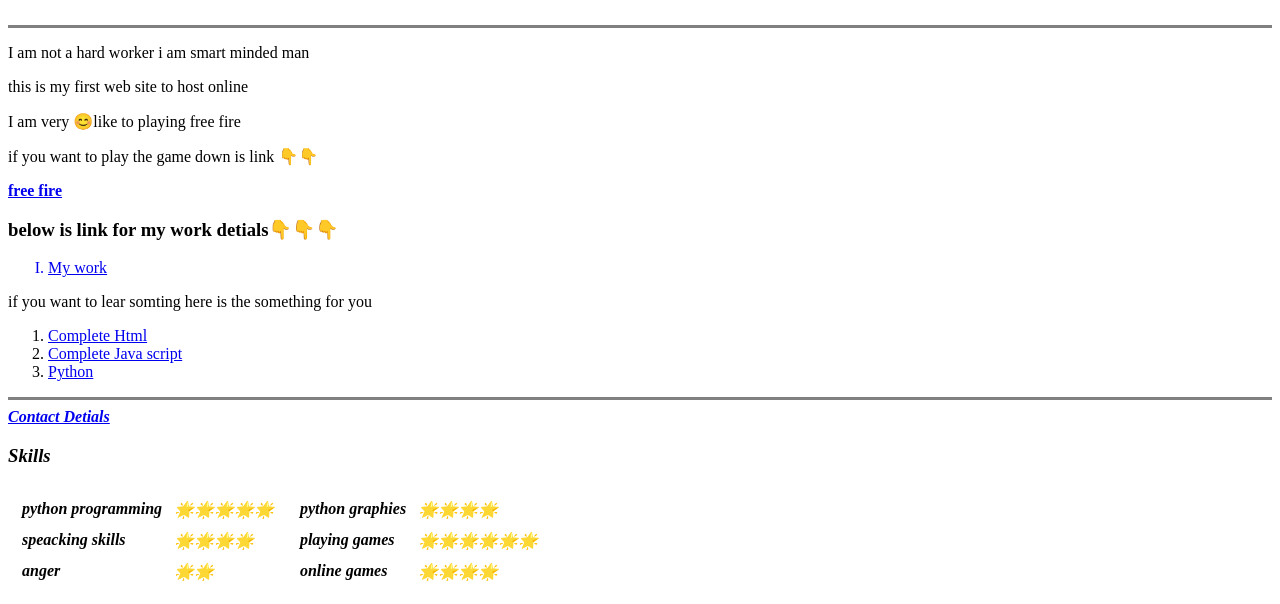
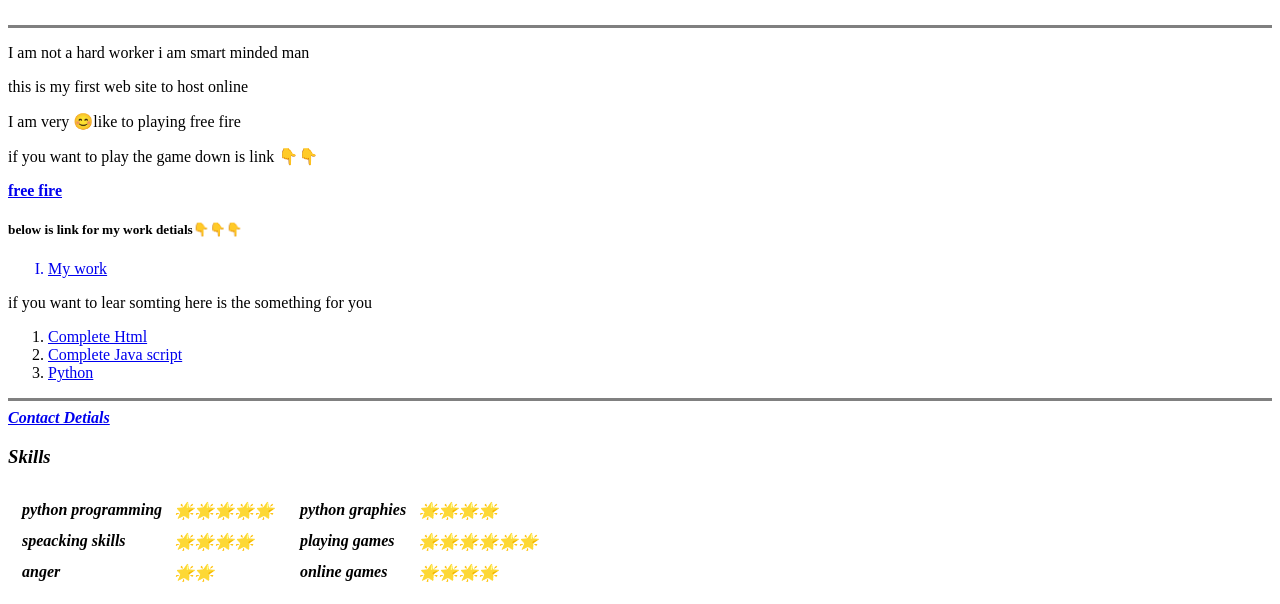
Before and after one commit to Mahesh-web-hosting/cv, a plain HTML site: page index.html in a window 1280 px wide. Shown: the part 223-827 px from the top of the page. Drawn offline with Linux system fonts and the light colour scheme.

Commit message:
Update index.html

```diff
--- a/index.html
+++ b/index.html
@@ -17,7 +17,7 @@
 		<p>I am very 😊like to playing free fire</p>
 		<p>if you want to play the game down is link 👇👇</p>
 		<strong><a href="https://www.bing.com/search?q=free+fire&cvid=7735319d833947da9253bc073&981b6dc&aqs=edge..69i57j69i59j0l2j69i60l3.4348j0j1&pglt=299FORM=ANNTA1&PC=LCTS">free fire</a></strong>
-		<h3>below is link for my work detials👇👇👇</h3>
+		<h5>below is link for my work detials👇👇👇</h5>
 		<ol type="I">
 			</li>
 			<a href="My_work.html"><li>My work</li></ol></a>
```
